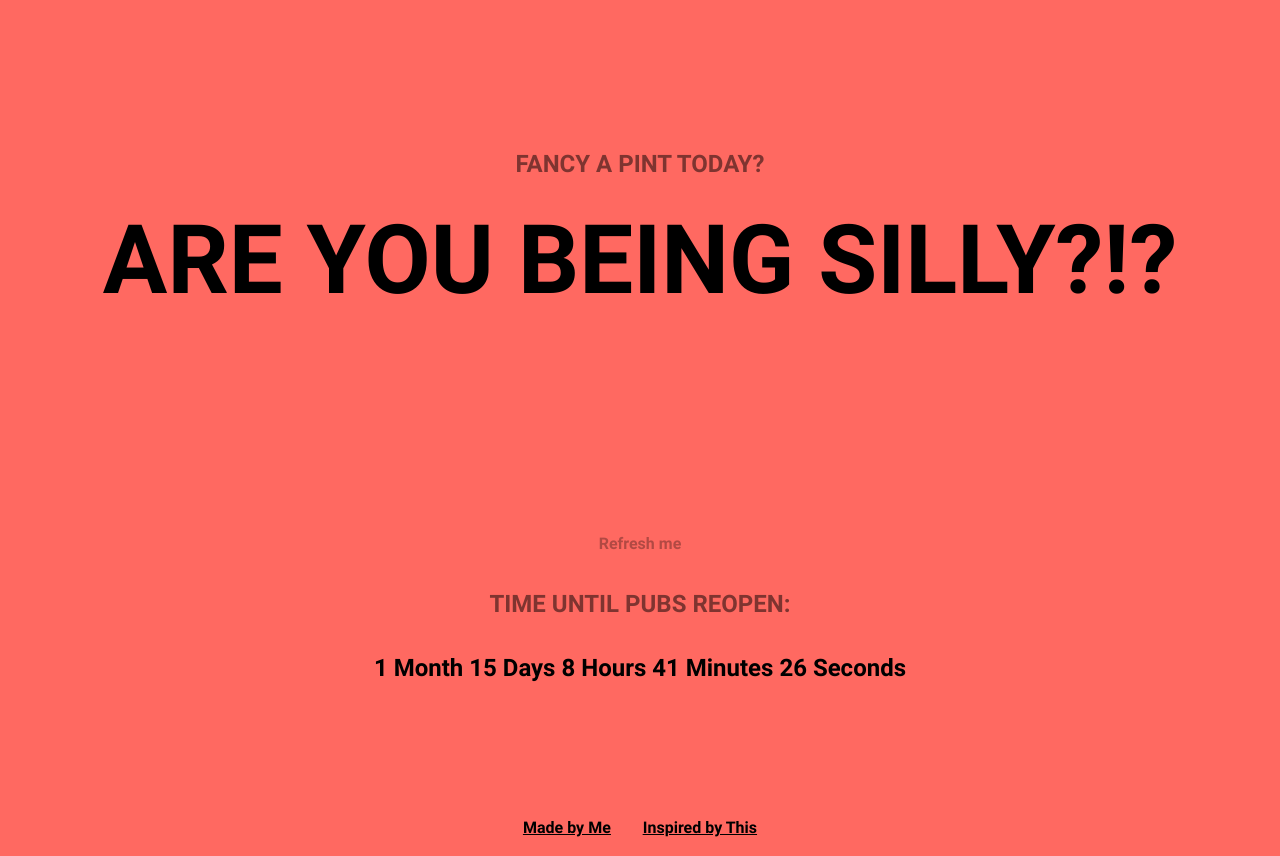
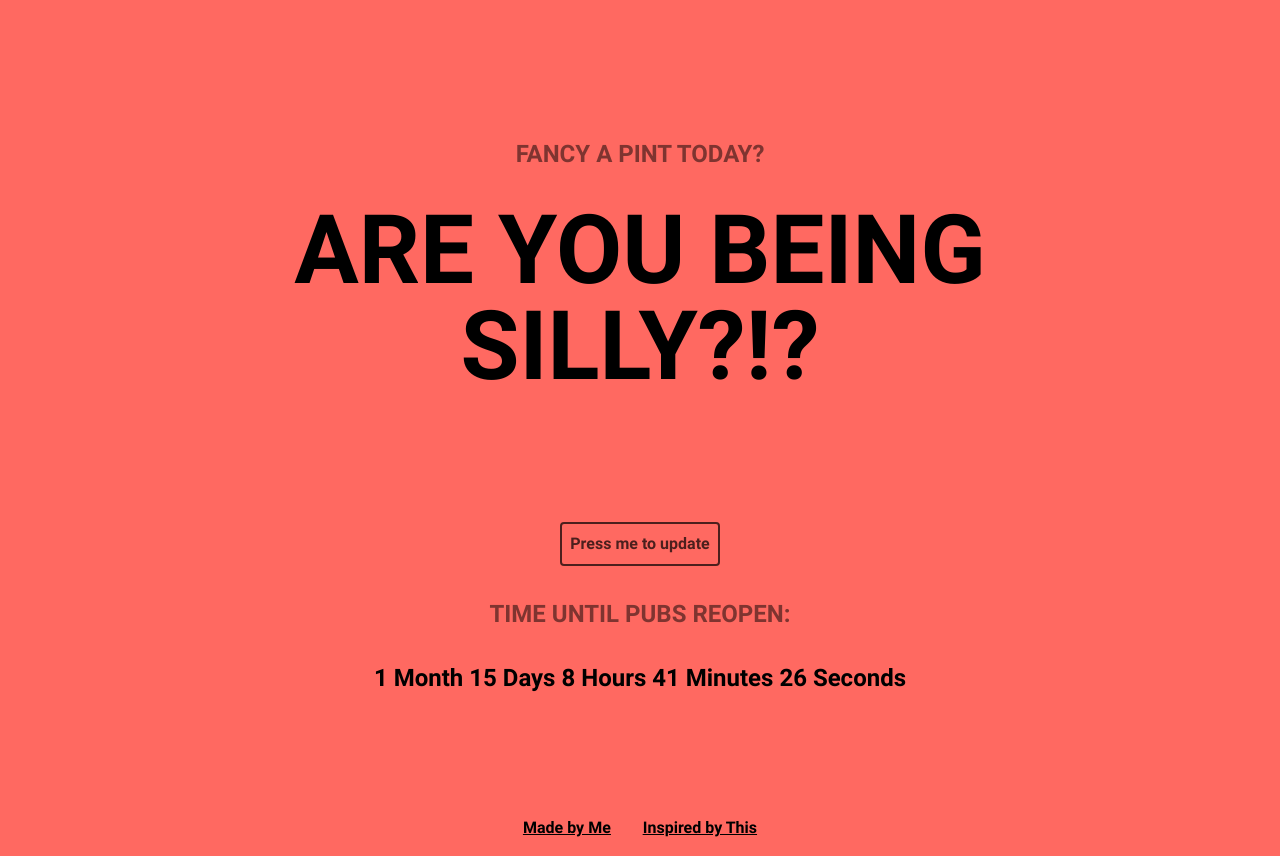
Before and after one commit to woodj22/fancy-a-pint, a Vue app: page / in a window 1280 px wide. Built offline with nearby package versions, Linux system fonts and the light colour scheme.

Commit message:
Add styling to refresh button

```diff
--- a/src/App.vue
+++ b/src/App.vue
@@ -1,14 +1,13 @@
 <template>
   <div id="app" class="flex items-center justify-center h-screen bg-red">
-  <CanIGo class="text-center"/>
+  <CanIGo class="text-center md:w-3/4"/>
   </div>
-
       <footer class="text-uderline bg-red text-center flex-grow items-center">
     <button class="p-4 underline background-transparent outline-none focus:outline-none" type="button" style="transition: all .15s ease">
   <a href="https://woodj22.github.io/#/">Made by Me </a>
 </button>
 <button class="p-4 underline background-transparent outline-none focus:outline-none" type="button" style="transition: all .15s ease">
-  <a href="https://woodj22.github.io/#/">Inspired by This </a>
+  <a href="https://shouldideploy.today/">Inspired by This </a>
 </button>
   </footer>
 
--- a/src/components/CanIGo.vue
+++ b/src/components/CanIGo.vue
@@ -4,8 +4,7 @@
     <h3 class="m-8 text-2xl text-black text-opacity-50">Fancy a pint today?</h3>
     <h2 class="text-6xl md:text-8xl">{{randomQuote}}</h2>
   </div>
-
-    <button class="mt-48 text-black text-opacity-30 focus:outline-none" @click="refreshQuote">Refresh me</button>
+        <button class="rounded mt-48 p-2 text-black border-2 border-solid text-opacity-70 focus:outline-none" @click="refreshQuote">Press me to update</button>
     <h3 class="m-8 text-2xl text-black text-opacity-50 uppercase">Time until pubs reopen:</h3>
     <h2 class="text-2xl md:text-2xl">
     {{timeToDisplay}}
```
